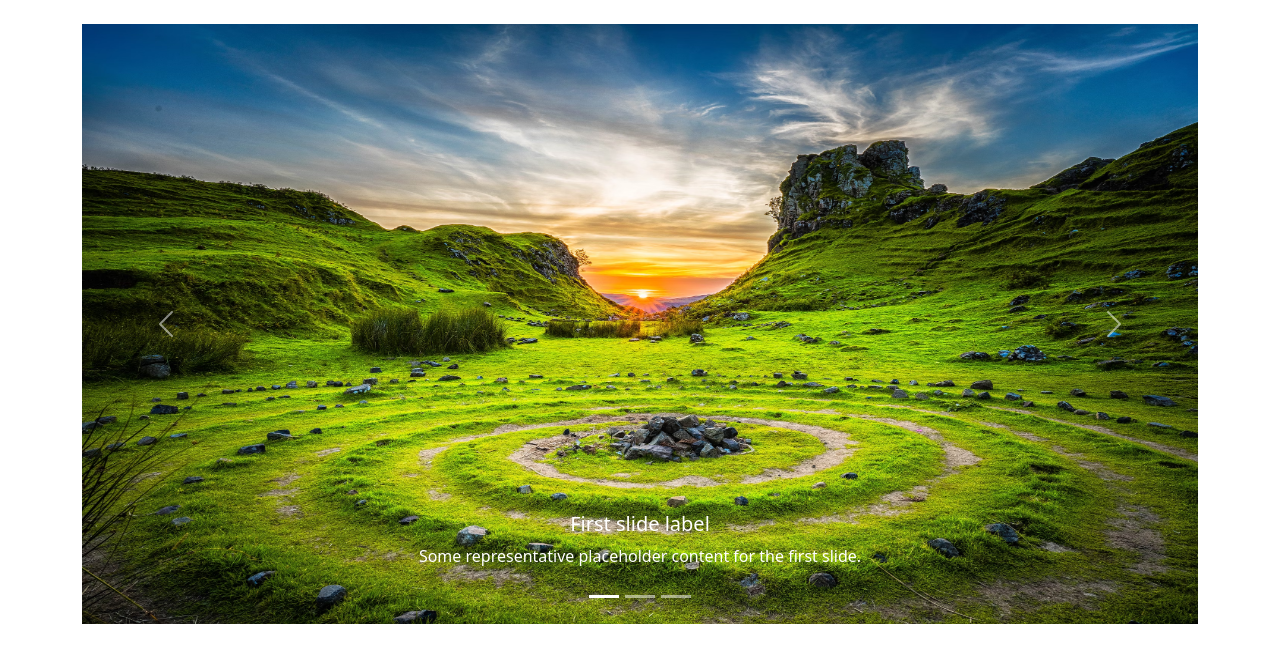
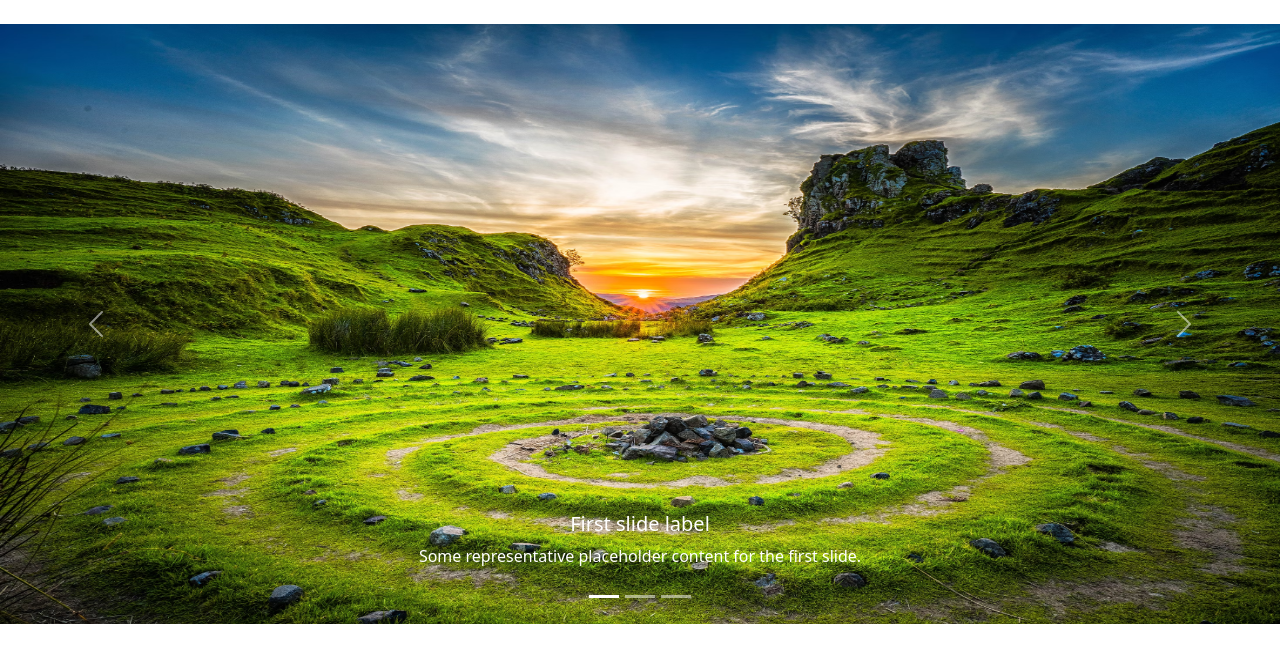
Before and after one commit to Kathan190/User_authentication_in_django, a Django app: page / in a window 1280 px wide. Shown: the part 70-733 px from the top of the page. Run offline with Django 3.2, Linux system fonts and the light colour scheme.

Commit message:
corusel has been added into the home page

```diff
--- a/Home/templates/index.html
+++ b/Home/templates/index.html
@@ -4,7 +4,7 @@
 {% block body %}
 
 <!-- Corousel section code start -->
-<div class="container my-4">
+<div class="container-fluid my-4 px-0">
     <div id="carouselExampleCaptions" class="carousel slide">
         <div class="carousel-indicators">
           <button type="button" data-bs-target="#carouselExampleCaptions" data-bs-slide-to="0" class="active" aria-current="true" aria-label="Slide 1"></button>
```
